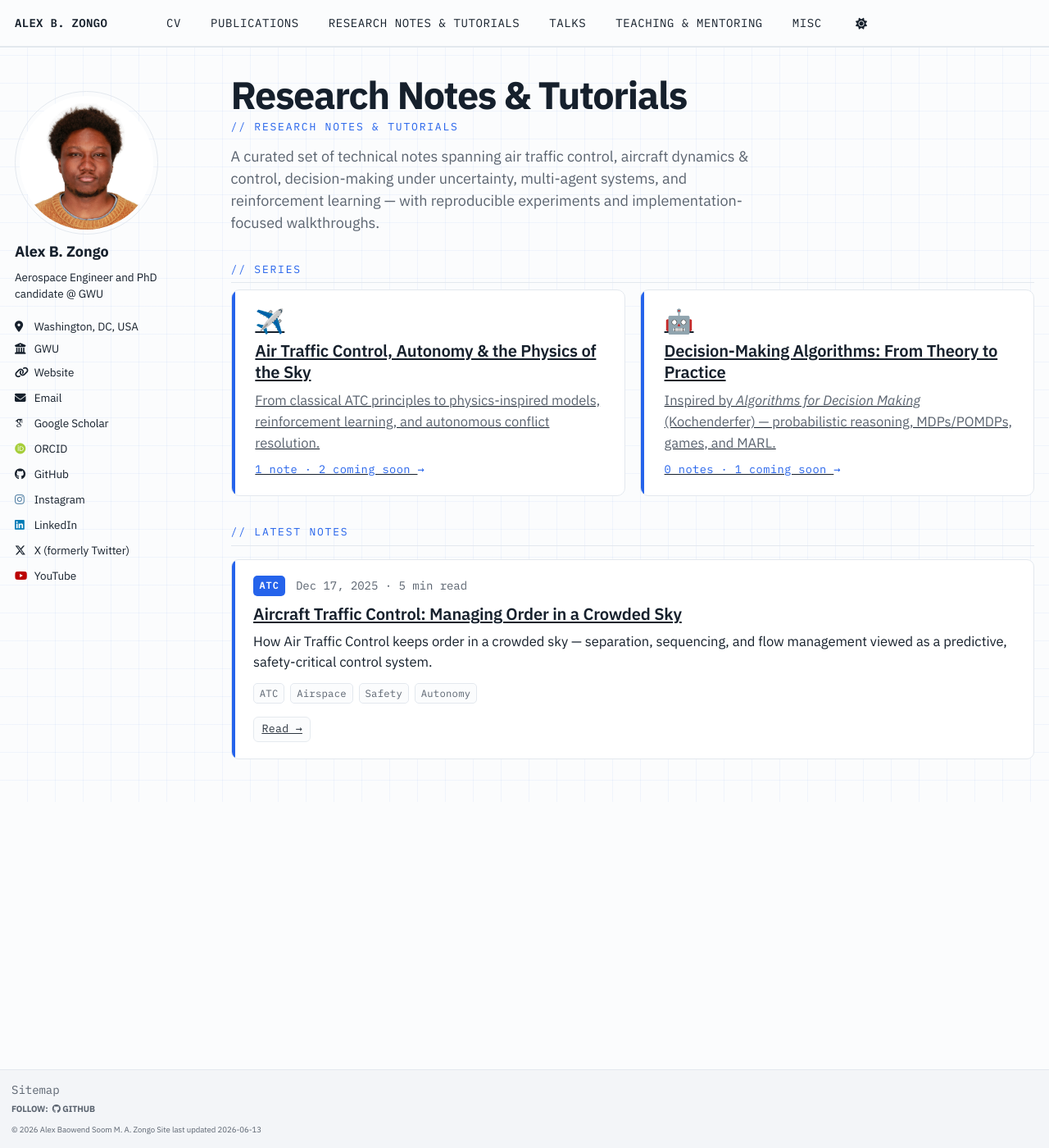
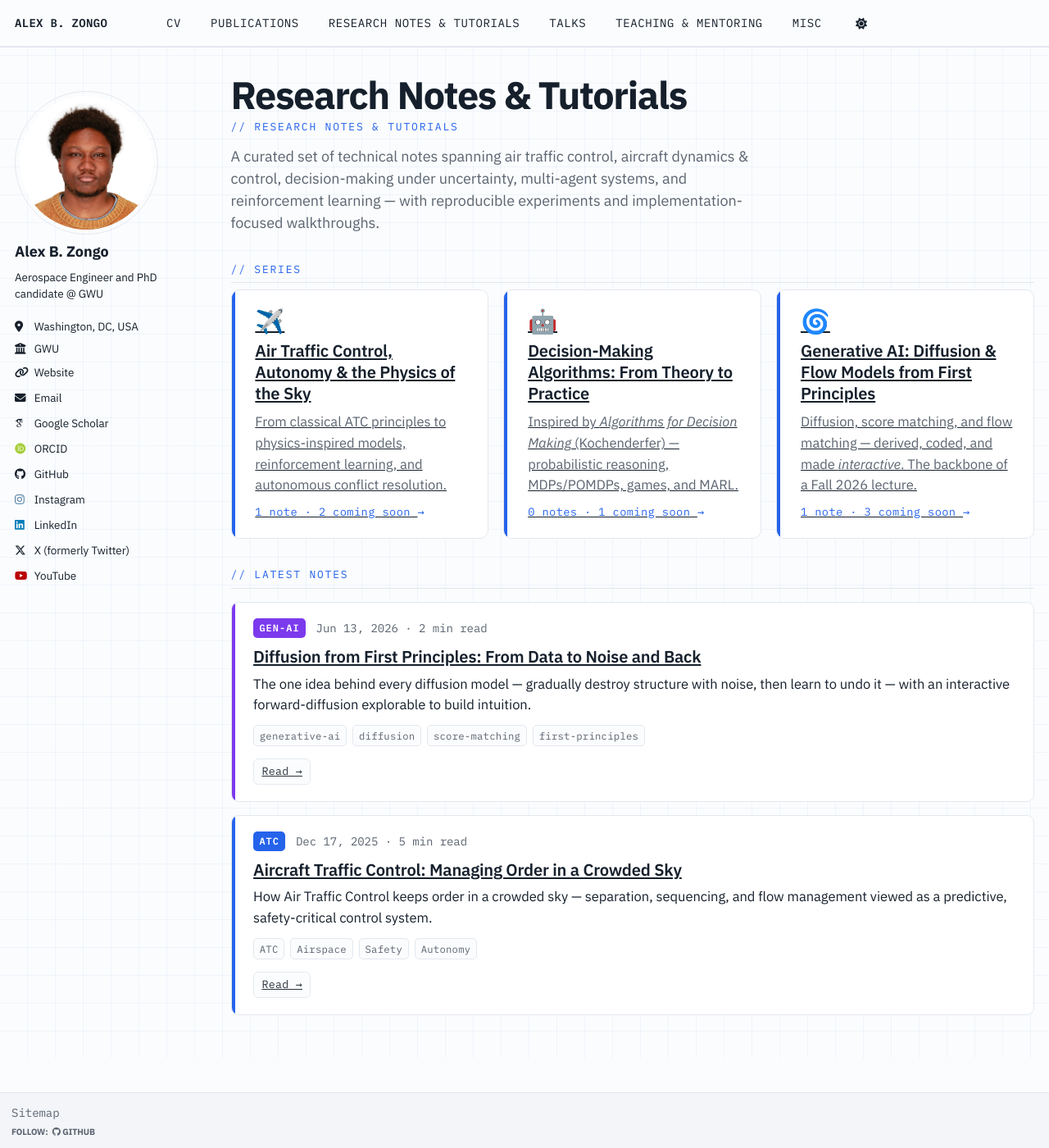
Before and after one commit to Alex-Zongo/alex-zongo.github.io, a Jekyll site: the page built from _pages/year-archive.html, in a window 1280 px wide and 1400 px high. Shown: the whole window at 82% size. Built offline with Jekyll 4.4.1, drawn with Linux system fonts in a browser that asks for light colours; some web fonts are replaced; a script bundle is joined from its source files by our own code; library files that are not in the unit come from our copies.

Commit message:
starting interactive gen-ai series

```diff
--- a/_includes/note-card.html
+++ b/_includes/note-card.html
@@ -2,6 +2,7 @@
 {%- comment -%} Series → short badge label {%- endcomment -%}
 {% if post.series == 'atc' %}{% assign series_label = 'ATC' %}
 {% elsif post.series == 'decision-making' %}{% assign series_label = 'Decision-Making' %}
+{% elsif post.series == 'genai' %}{% assign series_label = 'Gen-AI' %}
 {% else %}{% assign series_label = 'Note' %}{% endif %}
 
 {% assign words = post.content | strip_html | number_of_words %}
--- a/_layouts/post.html
+++ b/_layouts/post.html
@@ -10,6 +10,8 @@
   {% assign series_url = '/atc-series/' %}{% assign series_name = 'Air Traffic Control series' %}{% assign series_label = 'ATC' %}
 {% elsif page.series == 'decision-making' %}
   {% assign series_url = '/decision-making-series/' %}{% assign series_name = 'Decision-Making series' %}{% assign series_label = 'Decision-Making' %}
+{% elsif page.series == 'genai' %}
+  {% assign series_url = '/genai-series/' %}{% assign series_name = 'Generative AI series' %}{% assign series_label = 'Gen-AI' %}
 {% else %}
   {% assign series_url = '/year-archive/' %}{% assign series_name = 'Research Notes' %}{% assign series_label = 'Note' %}
 {% endif %}
--- /dev/null
+++ b/_pages/genai-series.md
@@ -0,0 +1,39 @@
+---
+layout: archive
+title: "Generative AI: Diffusion & Flow Models from First Principles"
+permalink: /genai-series/
+author_profile: true
+---
+
+{% include base_path %}
+
+{% assign gen_posts = site.posts | where: "series", "genai" | sort: 'date' | reverse %}
+{% assign gen_pub = gen_posts | where_exp: "p", "p.draft != true" %}
+{% assign gen_soon = gen_posts | where_exp: "p", "p.draft == true" %}
+
+<a class="notes-back" href="{{ base_path }}/year-archive/">← All research notes</a>
+
+<p class="mono-label pub-kicker">🌀 // generative ai series · {{ gen_pub | size }} note{% unless gen_pub.size == 1 %}s{% endunless %}</p>
+
+<p class="pub-intro">
+  A build-from-scratch journey through modern generative modeling — diffusion models, score matching,
+  and flow matching — derived from first principles, implemented in code, and made <strong>interactive</strong>
+  so you can build intuition by playing with the math. This series doubles as the backbone of a lecture
+  I'm giving in Fall&nbsp;2026.
+</p>
+
+<div class="pub-list">
+{% if gen_pub.size > 0 %}
+  <p class="mono-label section-label">// notes</p>
+  {% for post in gen_pub %}{% include note-card.html %}{% endfor %}
+{% endif %}
+
+{% if gen_soon.size > 0 %}
+  <p class="mono-label section-label">// coming soon</p>
+  {% for post in gen_soon %}{% include note-card.html %}{% endfor %}
+{% endif %}
+
+{% if gen_pub.size == 0 and gen_soon.size == 0 %}
+  <p class="notes-empty">No posts yet in this series — check back soon.</p>
+{% endif %}
+</div>
--- a/_pages/year-archive.html
+++ b/_pages/year-archive.html
@@ -17,6 +17,9 @@
 {% assign dm_all      = site.posts | where: "series", "decision-making" %}
 {% assign dm_pub      = dm_all | where_exp: "p", "p.draft != true" %}
 {% assign dm_soon     = dm_all | where_exp: "p", "p.draft == true" %}
+{% assign gen_all     = site.posts | where: "series", "genai" %}
+{% assign gen_pub     = gen_all | where_exp: "p", "p.draft != true" %}
+{% assign gen_soon    = gen_all | where_exp: "p", "p.draft == true" %}
 
 <p class="mono-label pub-kicker">// research notes &amp; tutorials</p>
 
@@ -44,6 +47,14 @@
     <span class="series-card__desc">Inspired by <em>Algorithms for Decision Making</em> (Kochenderfer) — probabilistic reasoning, MDPs/POMDPs, games, and MARL.</span>
     <span class="series-card__meta">{{ dm_pub | size }} note{% unless dm_pub.size == 1 %}s{% endunless %}{% if dm_soon.size > 0 %} · {{ dm_soon | size }} coming soon{% endif %} <span class="series-card__arrow">→</span></span>
   </a>
+
+  <a class="series-card notecard--genai" href="{{ base_path }}/genai-series/">
+    <span class="series-card__rail" aria-hidden="true"></span>
+    <span class="series-card__icon">🌀</span>
+    <span class="series-card__title">Generative AI: Diffusion &amp; Flow Models from First Principles</span>
+    <span class="series-card__desc">Diffusion, score matching, and flow matching — derived, coded, and made <em>interactive</em>. The backbone of a Fall 2026 lecture.</span>
+    <span class="series-card__meta">{{ gen_pub | size }} note{% unless gen_pub.size == 1 %}s{% endunless %}{% if gen_soon.size > 0 %} · {{ gen_soon | size }} coming soon{% endif %} <span class="series-card__arrow">→</span></span>
+  </a>
 </div>
 
 {% if published.size > 0 %}
--- /dev/null
+++ b/_posts/genai-series/2026-06-13-diffusion-from-noise.md
@@ -0,0 +1,52 @@
+---
+title: "Diffusion from First Principles: From Data to Noise and Back"
+date: 2026-06-13
+permalink: /posts/2026/06/diffusion-from-noise/
+series: genai
+excerpt: "The one idea behind every diffusion model — gradually destroy structure with noise, then learn to undo it — with an interactive forward-diffusion explorable to build intuition."
+tags:
+  - generative-ai
+  - diffusion
+  - score-matching
+  - first-principles
+---
+
+Welcome to the first note in a build-from-scratch series on **generative AI** — diffusion models, score matching, and flow matching. The goal is to derive each idea from first principles, implement it in code, and make it **interactive** so the intuition sticks.
+
+## The one idea
+
+Every diffusion model rests on a single, almost suspiciously simple idea:
+
+> Gradually destroy the structure in your data by adding noise until nothing is left but pure randomness — then learn to **reverse** that process, one small step at a time.
+
+If you can learn to undo noise, you can start from pure noise and *generate* data. That's it. Everything else — DDPM, score-based SDEs, probability-flow ODEs, flow matching — is a different lens on this same forward/reverse pair.
+
+## The forward process
+
+We corrupt a data point \\(x_0\\) over a continuous time \\(t \in [0, 1]\\) with a **variance-preserving** schedule:
+
+$$
+x_t = \sqrt{\bar\alpha_t}\, x_0 + \sqrt{1 - \bar\alpha_t}\, \varepsilon, \qquad \varepsilon \sim \mathcal{N}(0, I),
+$$
+
+where \\(\bar\alpha_t\\) decays smoothly from \\(1\\) (all signal) to \\(\approx 0\\) (all noise). At \\(t=0\\) we have the data; as \\(t \to 1\\) every point relaxes into the same standard Gaussian ball, regardless of where it started.
+
+Drag the slider below to *see* this happen — watch structured data (a spiral, two moons, or blobs) dissolve into Gaussian noise, and notice how the schedule \\(\bar\alpha_t\\) controls the pace:
+
+{% include widgets/diffusion-toy.html %}
+
+A few things worth noticing as you play:
+
+- **It's reversible in principle.** Because we *added* a specific \\(\varepsilon\\), if we knew it we could subtract it back out. The whole learning problem is exactly this: **predict the noise** \\(\varepsilon\\) (equivalently, the score \\(\nabla_x \log p_t(x)\\)) from the corrupted \\(x_t\\).
+- **All paths end in the same place.** Every distribution flows to \\(\mathcal{N}(0, I)\\). That shared endpoint is what lets us *start* generation from pure noise.
+- **The schedule matters.** Most of the structure is destroyed in a surprisingly narrow band of \\(t\\) — which is why noise schedules and time-weighting are such a big deal in practice.
+
+## Where this series is going
+
+From this single forward/reverse picture we'll build up, with code and an interactive widget for each step:
+
+1. **DDPM** — the discrete-time denoising objective and why predicting \\(\varepsilon\\) works.
+2. **Score-based models & the probability-flow ODE** — the continuous-time (SDE) view and deterministic sampling.
+3. **Flow matching & continuous normalizing flows** — straightening the paths and learning velocity fields directly.
+
+*This first note is the conceptual on-ramp; the implementation-heavy sections are on their way (see below).*
--- a/_sass/_custom-technical.scss
+++ b/_sass/_custom-technical.scss
@@ -1158,6 +1158,8 @@
 .notepage--atc            { --note-accent: #2563eb; --pub-accent: #2563eb; --ecard-accent: #2563eb; }
 .notecard--decision-making,
 .notepage--decision-making { --note-accent: #16a34a; --pub-accent: #16a34a; --ecard-accent: #16a34a; }
+.notecard--genai,
+.notepage--genai          { --note-accent: #7c3aed; --pub-accent: #7c3aed; --ecard-accent: #7c3aed; }
 
 .notes-back {
   display: inline-block;
```
Also changed, not shown: _includes/widgets/diffusion-toy.html (added, +173 -0 lines), _pages/about.md (+1 -1 lines), _posts/genai-series/2026-06-11-flow-matching.md (added, +16 -0 lines), _posts/genai-series/2026-06-12-score-sde.md (added, +16 -0 lines), _posts/genai-series/2026-06-13-ddpm.md (added, +16 -0 lines).
